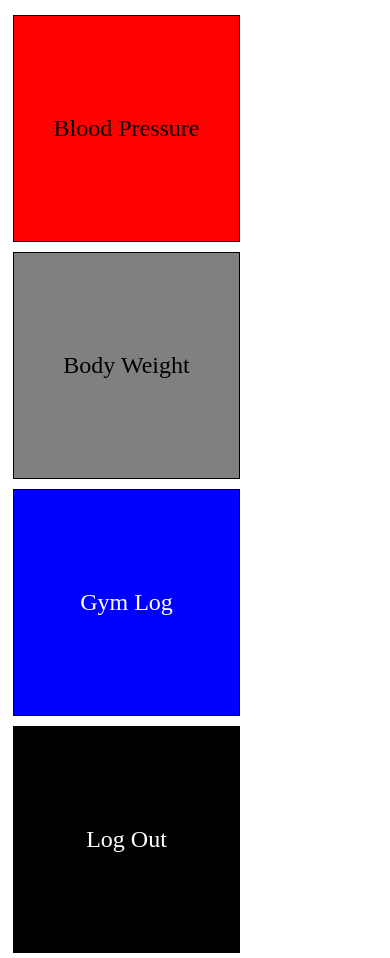
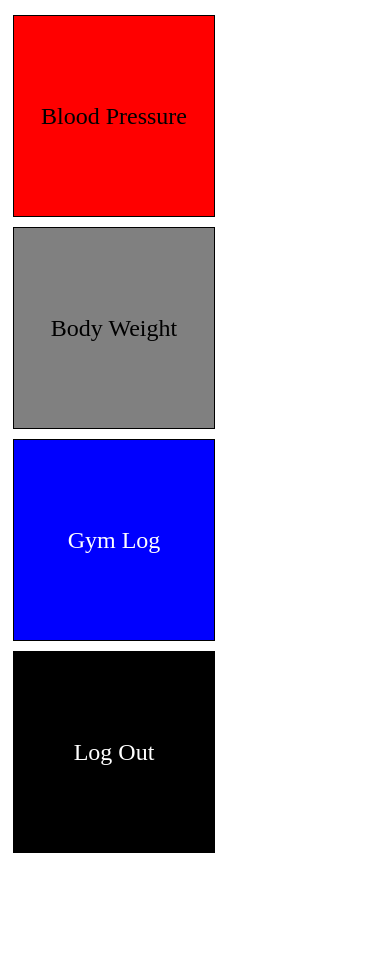
Before and after one commit to nosajhpled/personaldashboard, a PHP site: page /view/dashboard in a window 390 px wide. Shown: the part 36-994 px from the top of the page. After the commit the page ends 889 px from the top, so only its background shows below. Run offline with PHP 8.4, Linux system fonts and the light colour scheme.

```diff
--- a/view/dashboard.php
+++ b/view/dashboard.php
@@ -7,8 +7,8 @@
     <link rel="stylesheet" type="text/css" href="">
     <style>
 
-    .block{width: 225px;
-      height:225px;
+    .block{width: 200px;
+      height:200px;
       border: 1px solid black;
       margin: 5px;
       float: left;
@@ -18,7 +18,7 @@
     a:link{color: black;}
     a:visited{color: black;}
 
-    .blockText{height: 225px; width: 225px;display: table-cell;text-align: center;
+    .blockText{height: 200px; width: 200px;display: table-cell;text-align: center;
     vertical-align: middle;}
     #bloodpressure {background-color: red;}
     #bodyweight{background-color: grey;}
```
